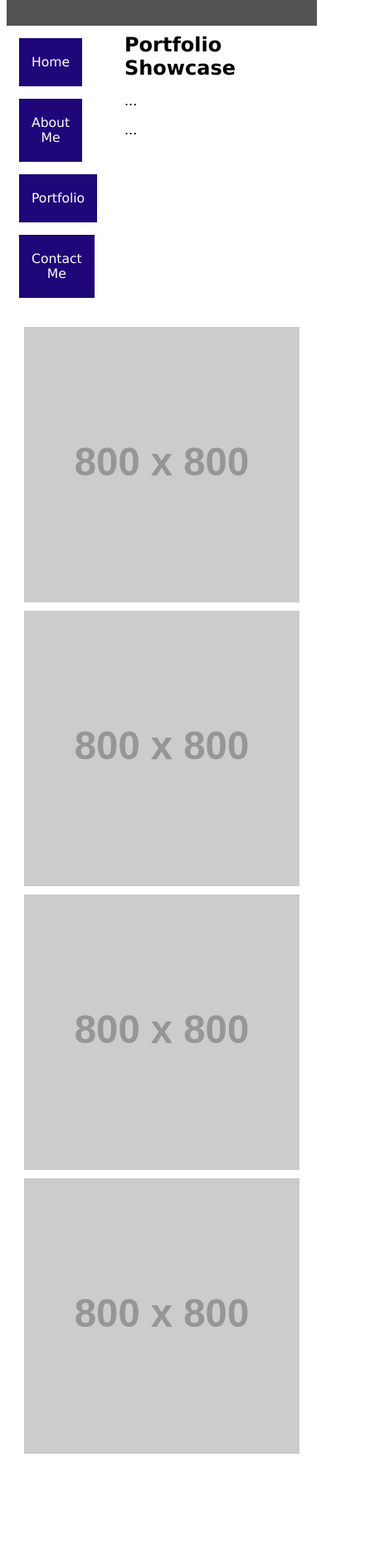
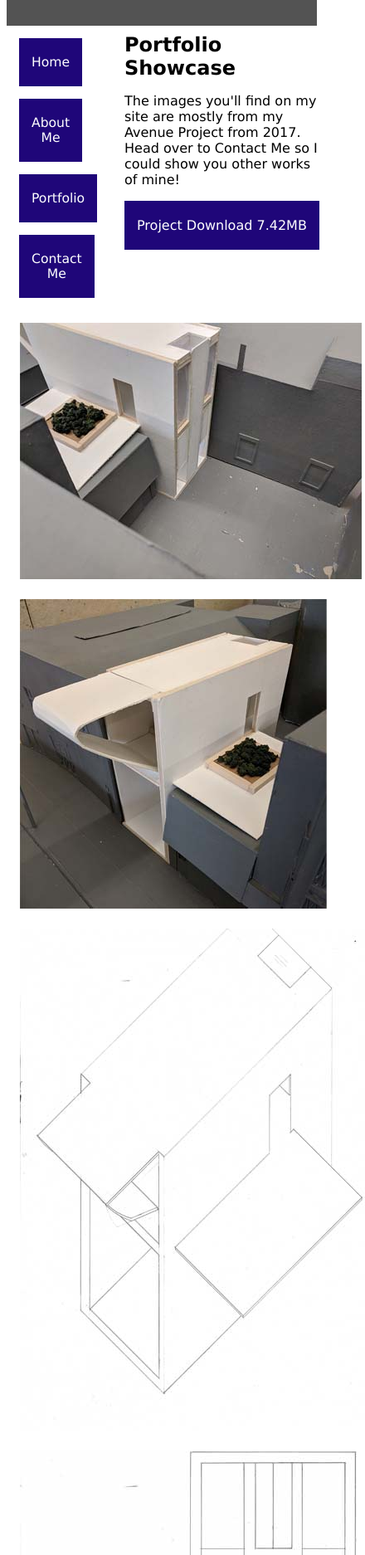
Before and after one commit to bam32099/idm222-bam388, a plain HTML site: page srs/portfolio.html in a window 390 px wide. Shown: the part 126-2000 px from the top of the page at 83% size, 440 px wide, since content can reach past the window. Before the commit the page ends 1891 px from the top, so only its background shows below. Drawn offline with Linux system fonts and the light colour scheme; placeholder pictures from the web are drawn by us.

Commit message:
Responsive Images Added

```diff
--- a/srs/css.css
+++ b/srs/css.css
@@ -35,6 +35,12 @@
   @media screen and (min-width: 1200px) {
     .col-9 p {
       font-size: 1.25vw;
+    }
+  }
+
+  @media screen and (max-width: 1200px) {
+    .col-9 p {
+      padding-left: 10px;
     }
   }
 
@@ -117,7 +123,7 @@ a:hover, a:active {
 
 @media screen and (min-width: 1000px) {
     .menu li {
-      font-size: 1.25vw;
+      font-size: 2vw;
     }
   }
 
@@ -130,13 +136,16 @@ a:hover, a:active {
   padding: 0 1rem;
 }
 
-.responsive-image {
-  max-width: 100%;
+
+
+div.cell source {
+  display: block;
+  padding: 5px;
+
 }
 
-.cell img {
-  display: block;
-  padding: 5px;
+@media screen and (min-width: 1000px) {
+
 }
 
 
@@ -175,3 +184,14 @@ a:hover, a:active {
     font-size: 2.5vw;
   }
 }
+
+
+@media screen and (min-width: 100px){
+ul.resume li{
+  font-size: 3vw;
+} }
+
+@media screen and (min-width: 860px){
+  ul.resume li{
+    font-size: 1.5vw;
+  } }
--- a/srs/portfolio.html
+++ b/srs/portfolio.html
@@ -31,8 +31,8 @@
 
       <div class="par">
         <h1>Portfolio Showcase</h1>
-        <p>...</p>
-        <p>...</p>
+        <p>The images you'll find on my site are mostly from my Avenue Project from 2017.  Head over to Contact Me so I could show you other works of mine!</p>
+        <p><a href="benmurray_avenueproject_2017.zip" download>Project Download 7.42MB</a></p>
       </div>
 
     </div>
@@ -40,16 +40,32 @@
     <div class="container">
       <div class="grid">
         <div class="cell">
-          <img src="http://placehold.it/800x800" class="responsive-image">
+          <picture>
+            <source srcset="benmurray_photo4_small.jpg" media="(max-width: 599px)">
+            <source srcset="benmurray_photo4_big.jpg" media="(min-width: 600px)">
+            <img src="benmurray_photo4_small.jpg" alt="MDN">
+           </picture>
         </div>
         <div class="cell">
-          <img src="http://placehold.it/800x800" class="responsive-image">
+          <picture>
+            <source srcset="benmurray_photo2_small.jpg" media="(max-width: 599px)">
+              <source srcset="benmurray_photo2_big.jpg" media="(min-width: 600px)">
+              <img src="benmurray_photo2_small.jpg" alt="MDN">
+           </picture>
         </div>
         <div class="cell">
-          <img src="http://placehold.it/800x800" class="responsive-image">
+          <picture>
+            <source srcset="benmurray_draft5_small.jpg" media="(max-width: 599px)">
+              <source srcset="benmurray_draft5_big.jpg" media="(min-width: 600px)">
+              <img src="benmurray_draft5_small.jpg" alt="MDN">
+           </picture>
         </div>
         <div class="cell">
-          <img src="http://placehold.it/800x800" class="responsive-image">
+          <picture>
+            <source srcset="benmurray_draft4_small.jpg" media="(max-width: 599px)">
+              <source srcset="benmurray_draft4_big.jpg" media="(min-width: 600px)">
+              <img src="benmurray_draft4_small.jpg" alt="MDN">
+           </picture>
         </div>
       </div>
     </div>
```
Also changed, not shown: srs/about.html (+11 -7 lines), srs/index.html (+3 -1 lines), srs/benmurray_draft4_big.jpeg (added), srs/benmurray_draft4_big.jpg (added), srs/benmurray_draft4_small.jpeg (added), srs/benmurray_draft4_small.jpg (added), srs/benmurray_draft5_big.jpg (added), srs/benmurray_draft5_small.jpeg (added), srs/benmurray_draft5_small.jpg (added), srs/benmurray_photo2_big.jpg (added), srs/benmurray_photo2_small.jpg (added), srs/benmurray_photo4_big.jpg (added), srs/benmurray_photo4_small.jpg (added), 1 other file.
